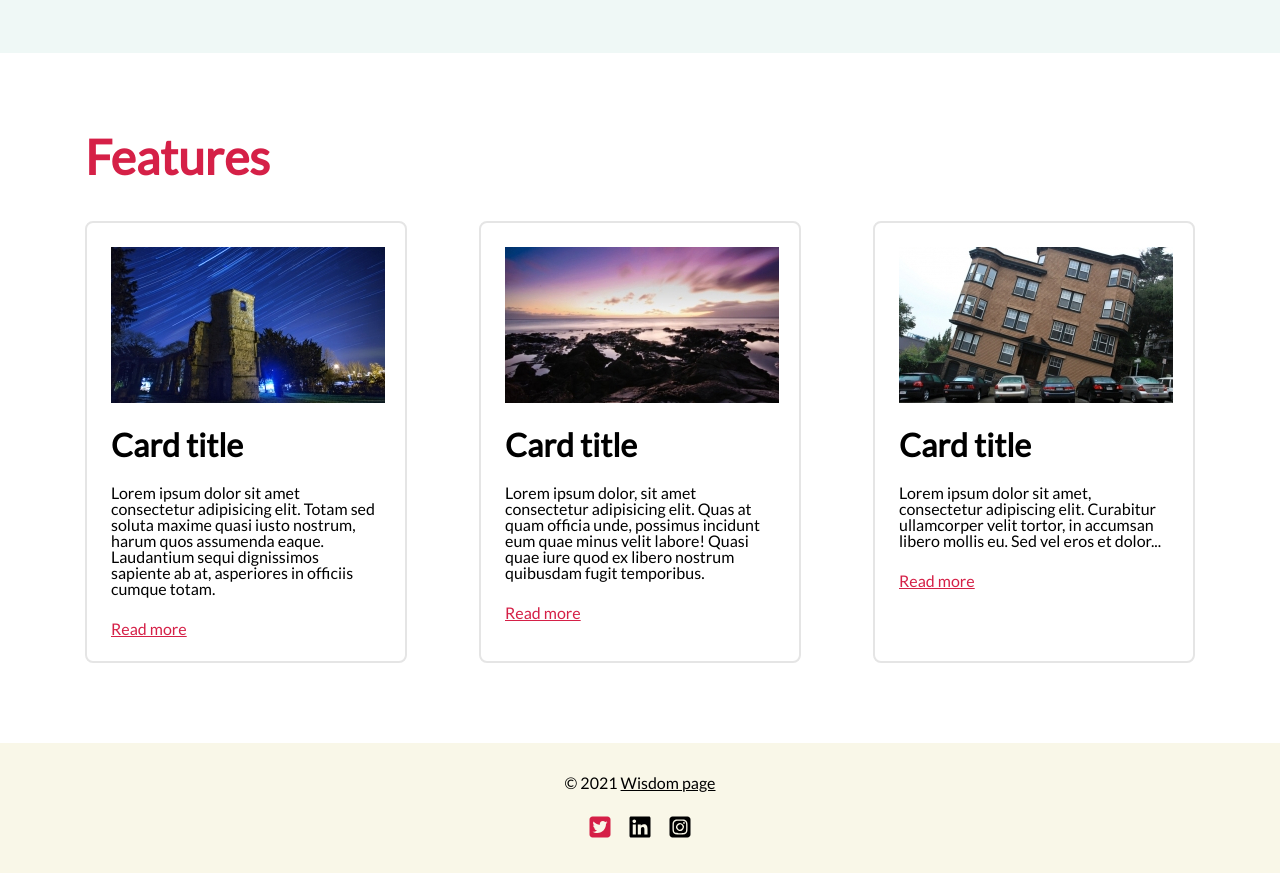
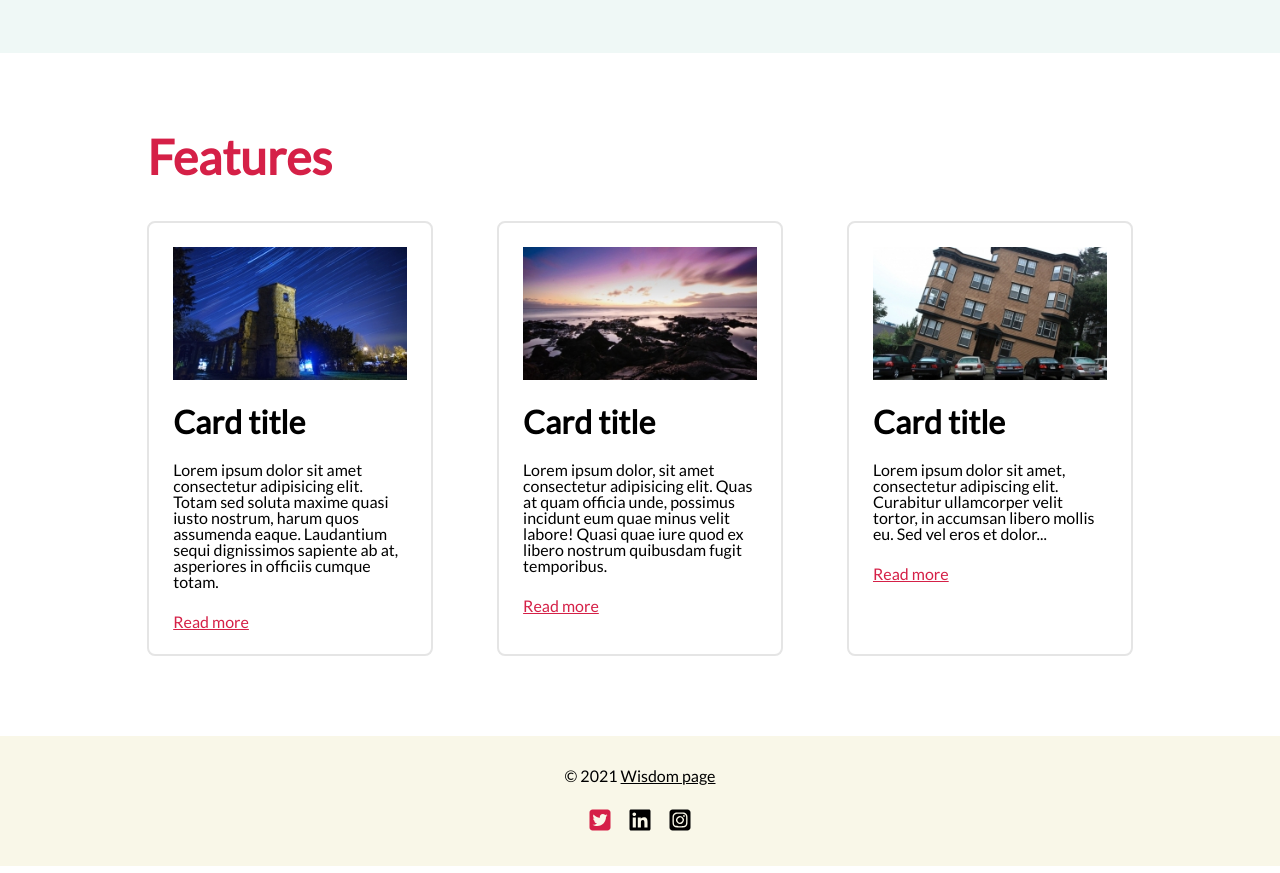
Before and after one commit to Pol1karp/hillel_scholl_2023-2024, a plain HTML site: page index.html in a window 1280 px wide. Shown: the part 980-1853 px from the top of the page. Drawn offline with Linux system fonts and the light colour scheme; files that its build step writes are made by us from their sources; a script that the page names is missing.

Commit message:
fix all problems,img)

```diff
--- a/index.html
+++ b/index.html
@@ -6,7 +6,7 @@
     <meta name="viewport" content="width=device-width, initial-scale=1.0">
     <title>Document</title>
     <link rel="stylesheet" href="./css/reset.css">
-    <link rel="stylesheet" href="./css/fonts.css">
+    <link rel="stylesheet" href="./style/fonts.css">
     <link rel="stylesheet" href="./style/style.css">
 </head>
 
--- a/style/style.css
+++ b/style/style.css
@@ -8,7 +8,7 @@
 }
 
 .container {
-    max-width: 1110px;
+    max-width: 77%;
     margin: 0 auto;
 }
 
@@ -124,7 +124,9 @@ a {
     border-radius: 8px;
     border: 2px solid rgb(229, 229, 229);
     padding: 24px;
-    width: 322px;
+    max-width: 29%;
+    min-width: 200px;
+    overflow: hidden
 }
 
 .card_content {
@@ -195,3 +197,7 @@ a:hover svg {
 a:active svg {
     transform: scale(1.1);
 }
+
+img {
+    max-width: 100%;
+}
```
